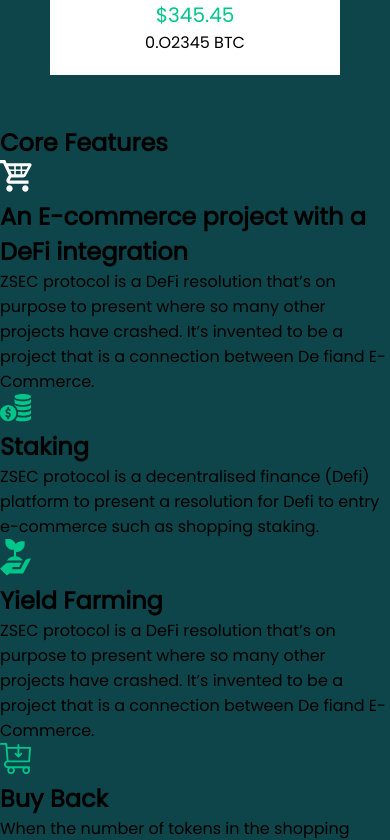
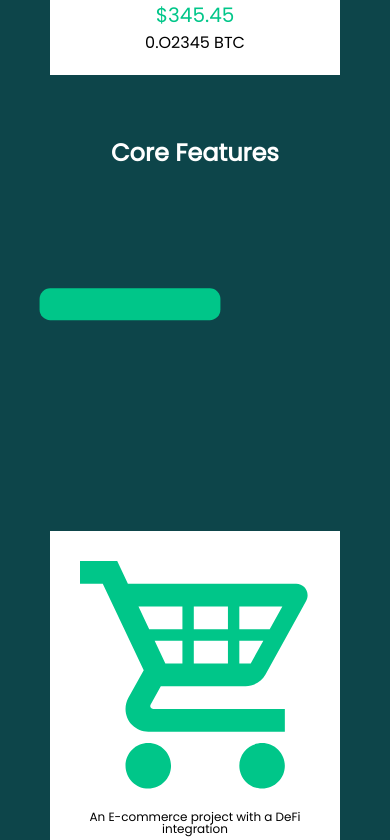
Before and after one commit to naseemshah/react-zesc-website, a React (Create React App) app: page / in a window 390 px wide. Shown: the part 1169-2009 px from the top of the page. Built offline with nearby package versions, Linux system fonts and the light colour scheme.

Commit message:
made core features responsive

```diff
--- a/src/components/coreFeaturesSection/coreFeatures.css
+++ b/src/components/coreFeaturesSection/coreFeatures.css
@@ -0,0 +1,70 @@
+/* #coreFeaturesSection{
+    background-color: blueviolet;
+} */
+
+.core-features-contents{
+    display: grid;
+    grid-template-columns: repeat(2, 1fr);
+    grid-column-gap: 20px;
+    grid-row-gap: 20px;
+    padding: 20px 50px;
+    box-sizing: border-box;
+}
+
+#coreFeaturesSection .feature-container{
+    background-color: white;
+    display: flex;
+    flex-direction: column;
+    padding: 20px;
+    text-align: center;
+
+}
+
+#coreFeaturesSection .feature-container p{
+    margin: 10px;
+    font-size: 15px;
+    line-height: 20px;
+}
+
+
+#coreFeaturesSection .feature-container img{
+    margin: 10px;
+}
+
+.core-features-heading-container{
+    padding: 10px;
+    display: flex;
+    flex-direction: column;
+    color: white;
+    text-align: center;
+}
+
+.core-features-heading-container img{
+    margin-top: -20px;
+    margin-left: -130px;
+    width: 94;
+    padding: 0;
+}
+
+
+@media screen and (max-width: 768px) {
+    .core-features-contents{
+        grid-template-columns: repeat(1, 1fr);
+    }
+}
+
+@media screen and (max-width: 550px) {
+    #coreFeaturesSection .feature-container p{
+        font-size: 13px;
+        line-height: 15px;
+    }
+
+}
+
+@media screen and (max-width: 460px) {
+    #coreFeaturesSection .feature-container p{
+        font-size: 12px;
+        line-height: 12px;
+    }
+
+}
--- a/src/components/coreFeaturesSection/coreFeaturesSection.js
+++ b/src/components/coreFeaturesSection/coreFeaturesSection.js
@@ -1,5 +1,6 @@
 import React from 'react';
 import './coreFeatures.css';
+import underlineIcon from "./underline.svg";
 
 
 function CoreFeaturesSection() {
@@ -31,14 +32,15 @@ function CoreFeaturesSection() {
         <section id="coreFeaturesSection">
             <div className="core-features-heading-container">
                 <h1>Core Features</h1>
+                <img src={underlineIcon} alt=''></img>
             </div>
             <div className="core-features-contents">
                 {
                     contents.map((item,id)=>{
                         return (
-                            <div key={id}>
+                            <div className="feature-container" key={id}>
                                 <img src={item.icon} alt={item.title}></img>
-                                <h1>{item.title}</h1>
+                                <p>{item.title}</p>
                                 <p>{item.desc}</p>
                             </div>
                         )
```
Also changed, not shown: public/assets/img/cart.svg, src/components/coreFeaturesSection/underline.svg (added).
